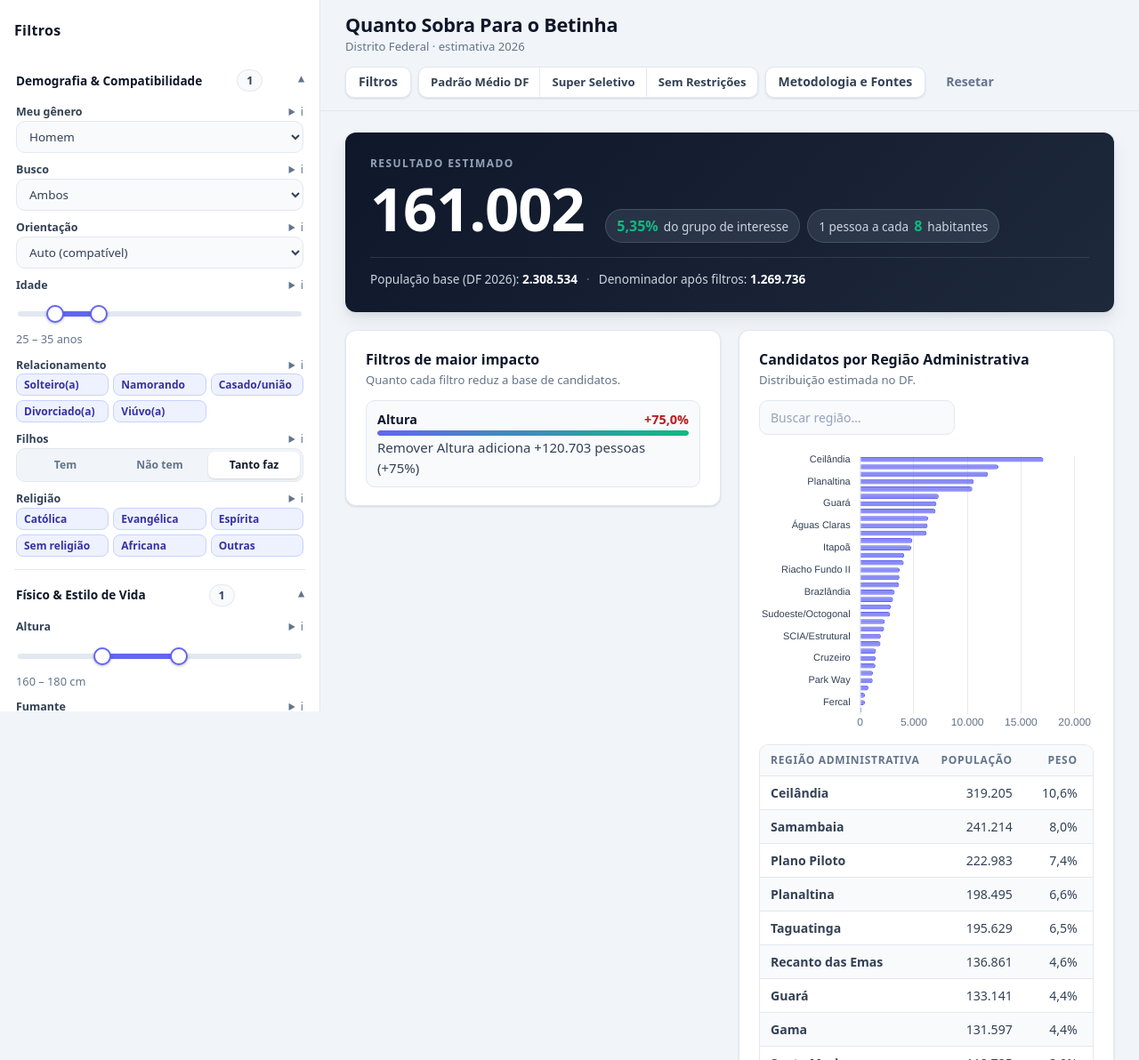
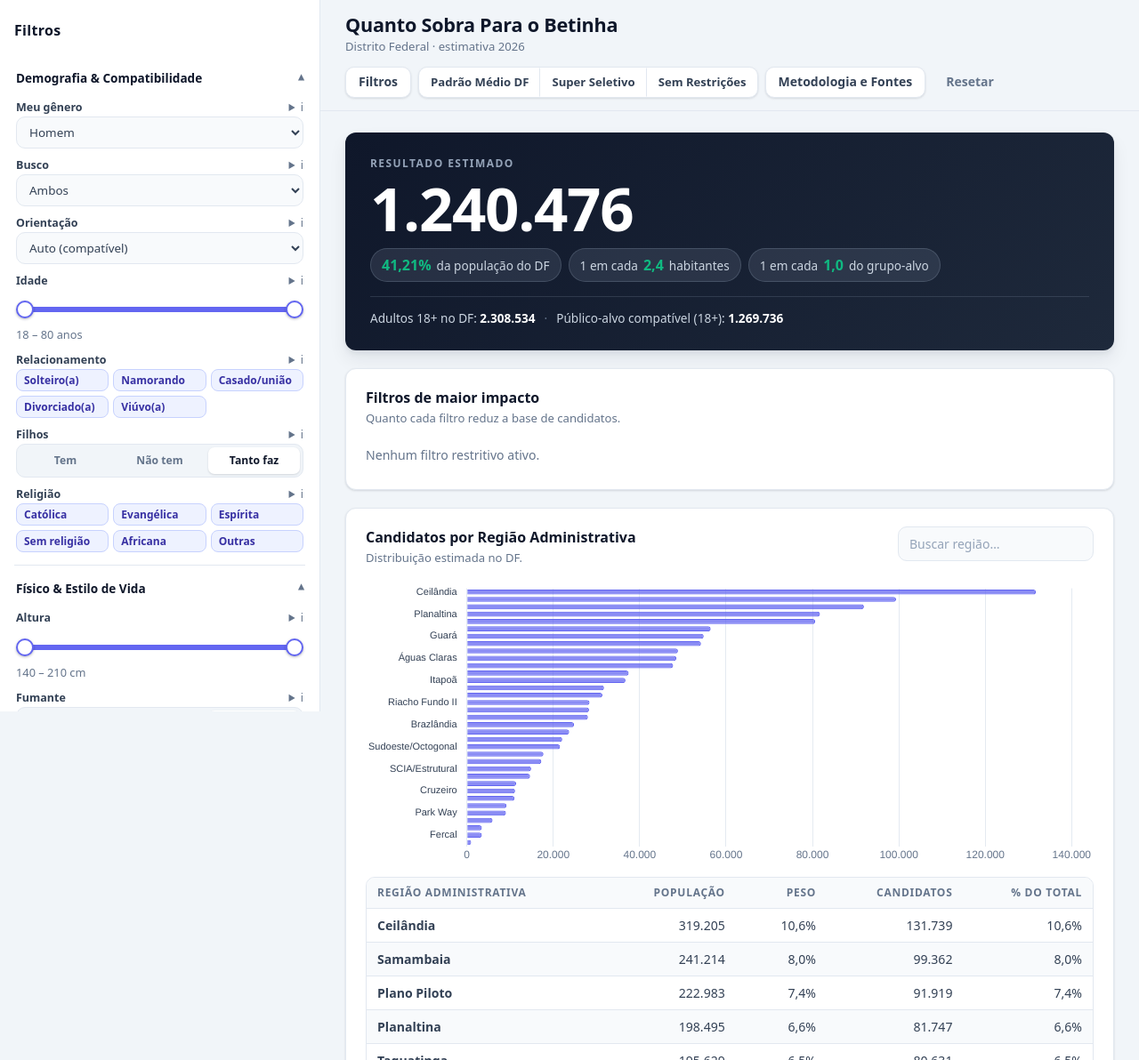
Before and after one commit to Kibbitzer/demografia-demagoga, a plain HTML site: page index.html in a window 1280 px wide. Shown: the top 1192 px of the page at 89% size. Drawn offline with Linux system fonts and the light colour scheme.

Commit message:
Corrige metrica por habitante, defaults neutros, hero, favicon e layout da tabela

```diff
--- a/assets/css/styles.css
+++ b/assets/css/styles.css
@@ -434,9 +434,14 @@ img, canvas { max-width: 100%; }
 
 .grid {
   display: grid;
-  grid-template-columns: repeat(auto-fit, minmax(min(100%, 420px), 1fr));
+  grid-template-columns: minmax(0, 0.9fr) minmax(0, 2fr);
   gap: 20px;
   align-items: start;
+}
+
+/* Abaixo de 1400px a tabela precisa de largura própria: empilha */
+@media (max-width: 1399.98px) {
+  .grid { grid-template-columns: minmax(0, 1fr); }
 }
 
 /* ---------- Insights ---------- */
@@ -494,7 +499,7 @@ img, canvas { max-width: 100%; }
   border-radius: 10px;
 }
 
-.table { font-size: 0.88rem; min-width: 340px; }
+.table { font-size: 0.88rem; min-width: 560px; }
 
 .table th,
 .table td {
--- a/assets/js/data/filtros.js
+++ b/assets/js/data/filtros.js
@@ -115,7 +115,7 @@
       step: 1,
       source: 'Censo 2022 — SIDRA 9514 (escala 2026)',
       methodologyNote: 'Contagem direta da pirâmide por idade (DATA_POPULACAO.idades), sem taxa envolvida.',
-      defaultValue: [25, 35],
+      defaultValue: [18, 80],
       confianca: 'A',
       ajuda: 'A pirâmide só existe de 18 a 100; abaixo de 18 o funil é nulo por definição do produto.'
     },
@@ -130,7 +130,7 @@
       rateKey: 'altura',
       source: 'IBGE — antropometria inquirida (aproximação normal)',
       methodologyNote: 'Normal truncada por sexo (TAXAS.altura). Probabilidade = massa entre os dois limites.',
-      defaultValue: [160, 180],
+      defaultValue: [140, 210],
       confianca: 'B',
       ajuda: 'Filtro físico; interage com generoBuscado para escolher mu/sd.'
     },
--- a/assets/js/engine.js
+++ b/assets/js/engine.js
@@ -548,7 +548,8 @@
       porGenero: porGenero,
       base: baseAdulta,
       denominador: denom,
-      umEmCada: total > 0 ? denom / total : Infinity
+      umEmCada: total > 0 ? denom / total : Infinity,
+      umEmCadaHabitantes: total > 0 ? P.totalDF / total : Infinity
     };
   }
 
--- a/assets/js/ui.js
+++ b/assets/js/ui.js
@@ -516,8 +516,10 @@
     var total = num(res.total) ? res.total : 0;
     setText($('#kpi-total'), fmtInt.format(Math.round(total)));
     setText($('#kpi-pct'), fmt2.format((total / BASE_DF) * 100) + '%');
-    var um = num(res.umEmCada) && res.umEmCada > 0 ? Math.round(res.umEmCada) : null;
-    setText($('#kpi-umemcada'), um != null ? fmtInt.format(um) : '—');
+    var hab = num(res.umEmCadaHabitantes) && res.umEmCadaHabitantes > 0 ? res.umEmCadaHabitantes : null;
+    setText($('#kpi-umemcada'), hab != null ? fmt1.format(hab) : '—');
+    var grupo = num(res.umEmCada) && res.umEmCada > 0 ? res.umEmCada : null;
+    setText($('#kpi-grupo'), grupo != null ? fmt1.format(grupo) : '—');
     setText($('#kpi-base'), num(res.base) ? fmtInt.format(Math.round(res.base)) : '—');
     setText($('#kpi-denom'), num(res.denominador) ? fmtInt.format(Math.round(res.denominador)) : '—');
     var zero = $('#aviso-zero');
--- a/index.html
+++ b/index.html
@@ -5,6 +5,7 @@
   <meta name="viewport" content="width=device-width, initial-scale=1.0">
   <title>Calculadora Demográfica de Parceiros em Potencial — DF</title>
   <meta name="description" content="Estimativa do número de parceiros em potencial no Distrito Federal a partir de filtros demográficos. Dados IBGE, estimativa 2026.">
+  <link rel="icon" href="data:,">
   <link rel="stylesheet" href="assets/css/styles.css">
 </head>
 <body>
@@ -51,14 +52,15 @@
         <div class="hero-kpi" aria-live="polite">
           <span id="kpi-total" class="kpi-total">—</span>
           <div class="hero-badges">
-            <span class="kpi-badge"><strong id="kpi-pct">—</strong> do grupo de interesse</span>
-            <span class="kpi-badge">1 pessoa a cada <strong id="kpi-umemcada">—</strong> habitantes</span>
+            <span class="kpi-badge"><strong id="kpi-pct">—</strong> da população do DF</span>
+            <span class="kpi-badge">1 em cada <strong id="kpi-umemcada">—</strong> habitantes</span>
+            <span class="kpi-badge">1 em cada <strong id="kpi-grupo">—</strong> do grupo-alvo</span>
           </div>
         </div>
         <div class="hero-sub">
-          <span class="hero-sub-item">População base (DF 2026): <strong id="kpi-base">—</strong></span>
+          <span class="hero-sub-item">Adultos 18+ no DF: <strong id="kpi-base">—</strong></span>
           <span class="hero-sub-sep" aria-hidden="true">·</span>
-          <span class="hero-sub-item">Denominador após filtros: <strong id="kpi-denom">—</strong></span>
+          <span class="hero-sub-item">Público-alvo compatível (18+): <strong id="kpi-denom">—</strong></span>
         </div>
         <div id="aviso-zero" class="aviso-zero" hidden>
           <strong>Nenhum resultado com esses filtros.</strong>
```
